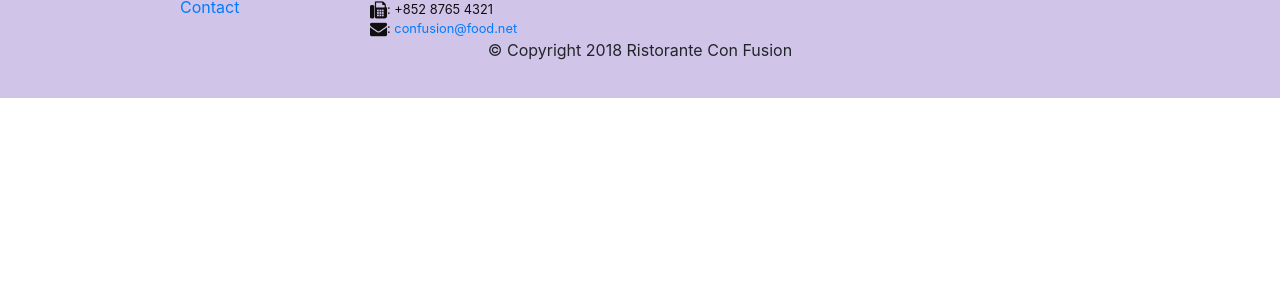
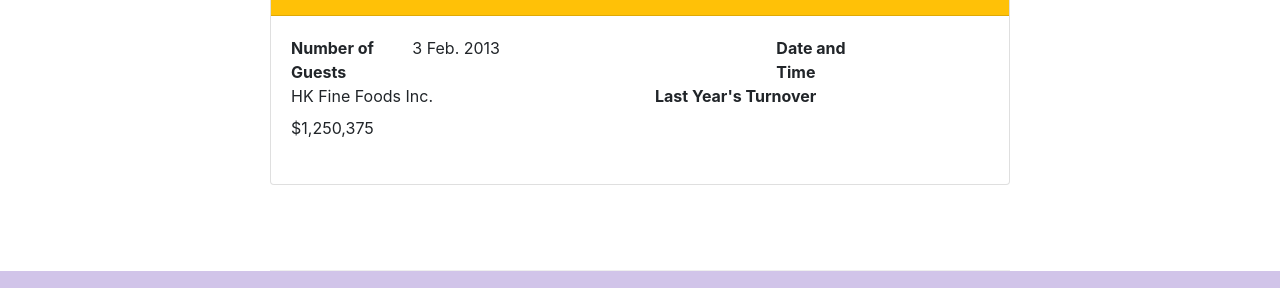
Before and after one commit to prabhpreet429/BootstrapLearning, a website: page index.html in a window 1280 px wide. Shown: the part 1663-1951 px from the top of the page. Before the commit the page ends 1761 px from the top, so only its background shows below. Drawn offline with nearby package versions, Linux system fonts and the light colour scheme.

Commit message:
reserve table started

```diff
--- a/index.html
+++ b/index.html
@@ -39,8 +39,14 @@
                     <h1>Ristorante con Fusion</h1>
                     <p>We take inspiration from the World's best cuisines, and create a unique fusion experience. Our lipsmacking creations will tickle your culinary senses!</p>
                 </div>
-                <div class="col-12 col-sm align-slef-center">
+                <!--<div class="col-12 col-sm align-self-center">
                     <img src = "img/logo.png" class="img-fluid">
+                </div> -->
+                <div class="col-6 col-sm-3 align-self-center">
+                    <img src = "img/logo.png" class="img-fluid">
+                </div>
+                <div class="col-6 col-sm-3 align-self-center">
+                    <a role="button" class="btn btn-warning btn-lg" href="tel:+85212345678">Reserve Table</a>
                 </div>
             </div>
         </div>
@@ -98,7 +104,24 @@
 
             </div>
         </div>
-    </div v>
+        <div class = "row row-content align-items-center col-12 col-sm-8 offset-sm-2">
+
+            <div class="card">
+                <h3 class="card-header bg-warning text-white">Reserve a Table</h3>
+                <div class="card-body">
+                    <dl class="row">
+                        <dt class="col-2">Number of Guests</dt>
+                        <dd class="col-6">3 Feb. 2013</dd>
+                        <dt class="col-2">Date and Time</dt>
+                        <dd class="col-6">HK Fine Foods Inc.</dd>
+                        <dt class="col-6">Last Year's Turnover</dt>
+                        <dd class="col-6">$1,250,375</dd>
+
+                    </dl>
+                </div>
+            </div>
+        </div>
+    </div>
 
     <footer class = "footer">
         <div class = "container">
```
